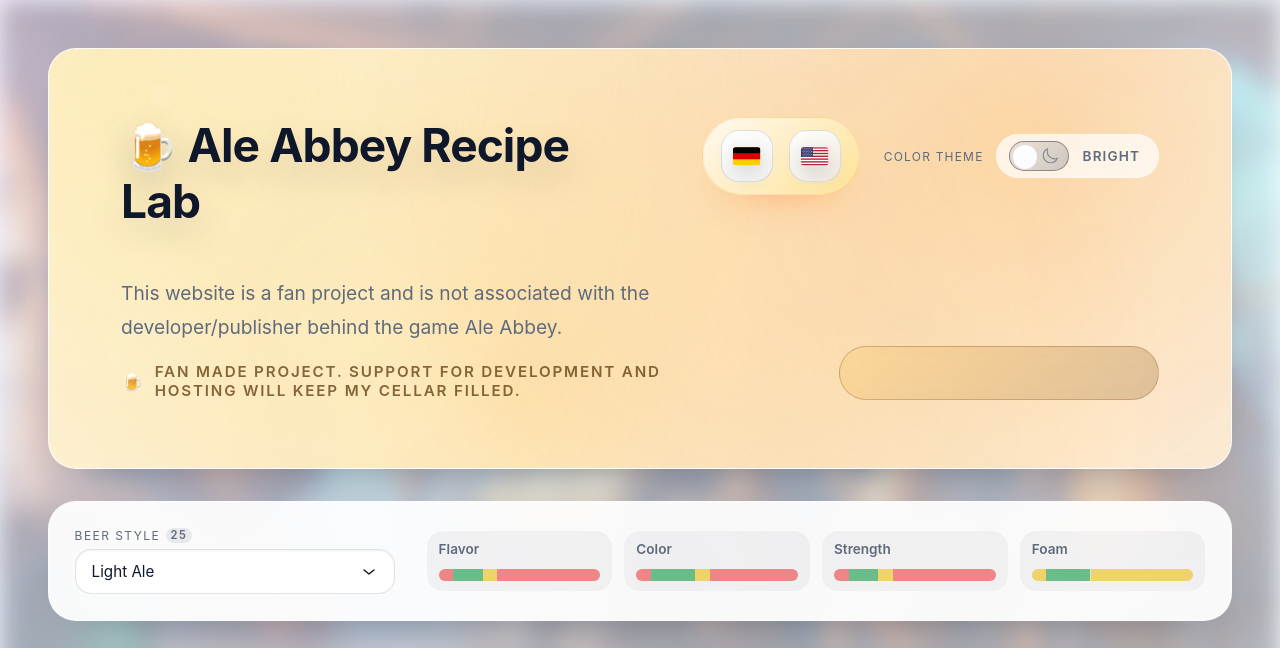
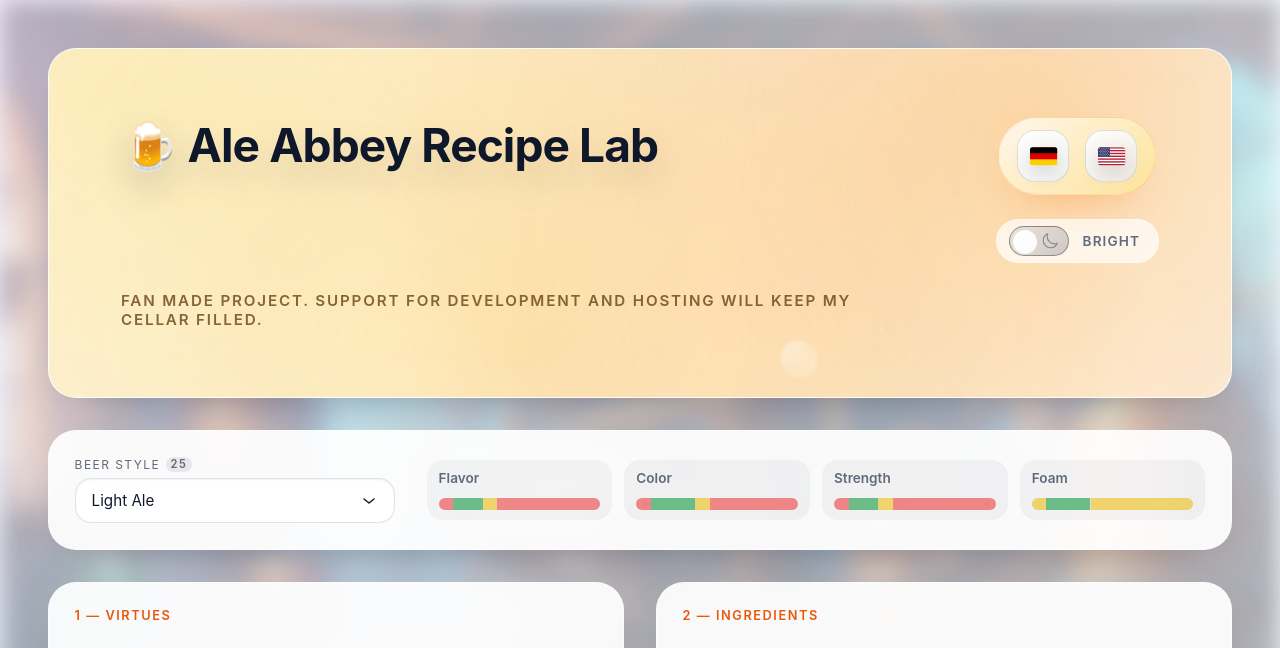
Before and after one commit to wojoeraf/AleAbbeyBeerCalculator, a Flask app: page / in a window 1280 px wide. Shown: the top 648 px of the page. Run offline with Flask 3, Linux system fonts and the light colour scheme.

Commit message:
adjusted header styling

```diff
--- a/static/styles.css
+++ b/static/styles.css
@@ -215,7 +215,6 @@
   flex-direction: column;
   gap: clamp(32px, 4vw, 52px);
   color: var(--text-primary, var(--text));
-  min-height: clamp(320px, 32vw, 440px);
   isolation: isolate;
 }
 
@@ -339,7 +338,7 @@
   position: relative;
   z-index: 1;
   display: grid;
-  gap: clamp(28px, 4vw, 48px);
+  gap: clamp(18px, 3vw, 28px);
 }
 
 .lab-header__top {
@@ -353,7 +352,6 @@
   display: flex;
   flex-direction: column;
   gap: clamp(12px, 2vw, 18px);
-  max-width: min(48ch, 100%);
 }
 
 .lab-header__title {
@@ -365,6 +363,7 @@
 
 .lab-header__controls {
   display: flex;
+  flex-direction: column;
   align-items: center;
   justify-content: flex-end;
   gap: clamp(14px, 2vw, 24px);
@@ -495,7 +494,7 @@
 
 .lab-header__grid {
   display: grid;
-  grid-template-columns: minmax(280px, 3fr) minmax(220px, 2fr);
+  grid-template-columns: minmax(280px, 3fr) minmax(220px, 1fr);
   gap: clamp(24px, 5vw, 72px);
   align-items: stretch;
 }
@@ -504,7 +503,6 @@
   display: flex;
   flex-direction: column;
   gap: clamp(12px, 2vw, 18px);
-  max-width: 68ch;
 }
 
 .lab-header__description {
@@ -524,11 +522,6 @@
   text-transform: uppercase;
   font-weight: 600;
   color: rgba(99, 63, 17, 0.78);
-}
-
-.lab-header__disclaimer::before {
-  content: '🍺';
-  font-size: 1.2em;
 }
 
 body[data-theme='dark'] .lab-header__disclaimer {
@@ -654,6 +647,7 @@
 
   .lab-header__controls {
     justify-content: flex-start;
+    flex-direction: row;
   }
 }
 
@@ -663,7 +657,7 @@
   }
 
   .language-switcher {
-    width: 100%;
+    width: 120px;
     justify-content: space-between;
   }
 
--- a/templates/index.html
+++ b/templates/index.html
@@ -106,7 +106,6 @@
                         <input type="hidden" name="style" value="{{ style }}">
                     </form>
                     <div class="theme-switcher">
-                        <span class="theme-switcher__label" id="theme-toggle-label">{{ ui.theme_switcher_label }}</span>
                         <button type="button"
                                 class="theme-toggle"
                                 data-theme-toggle
@@ -142,17 +141,9 @@
             </div>
             <div class="lab-header__grid">
                 <div class="lab-header__story">
-                    <p class="lab-header__description">{{ ui.header_description }}</p>
                     <p class="lab-header__disclaimer">
                         {{ ui.header_disclaimer if ui.header_disclaimer is defined else 'Fan-made project crafted for fellow brewers —no affiliation with any official brewery.' }}
                     </p>
-                </div>
-                <div class="lab-header__cta-panel">
-                    <div class="lab-header__cta">
-                        <div class="support-buttons">
-                            <script type="text/javascript" src="https://cdnjs.buymeacoffee.com/1.0.0/button.prod.min.js" data-name="bmc-button" data-slug="honigbartstudios" data-color="#FFDD00" data-emoji="🍻" data-font="Cookie" data-text="Buy me an Ale" data-outline-color="#000000" data-font-color="#000000" data-coffee-color="#ffffff"></script>
-                        </div>
-                    </div>
                 </div>
             </div>
         </div>
```
